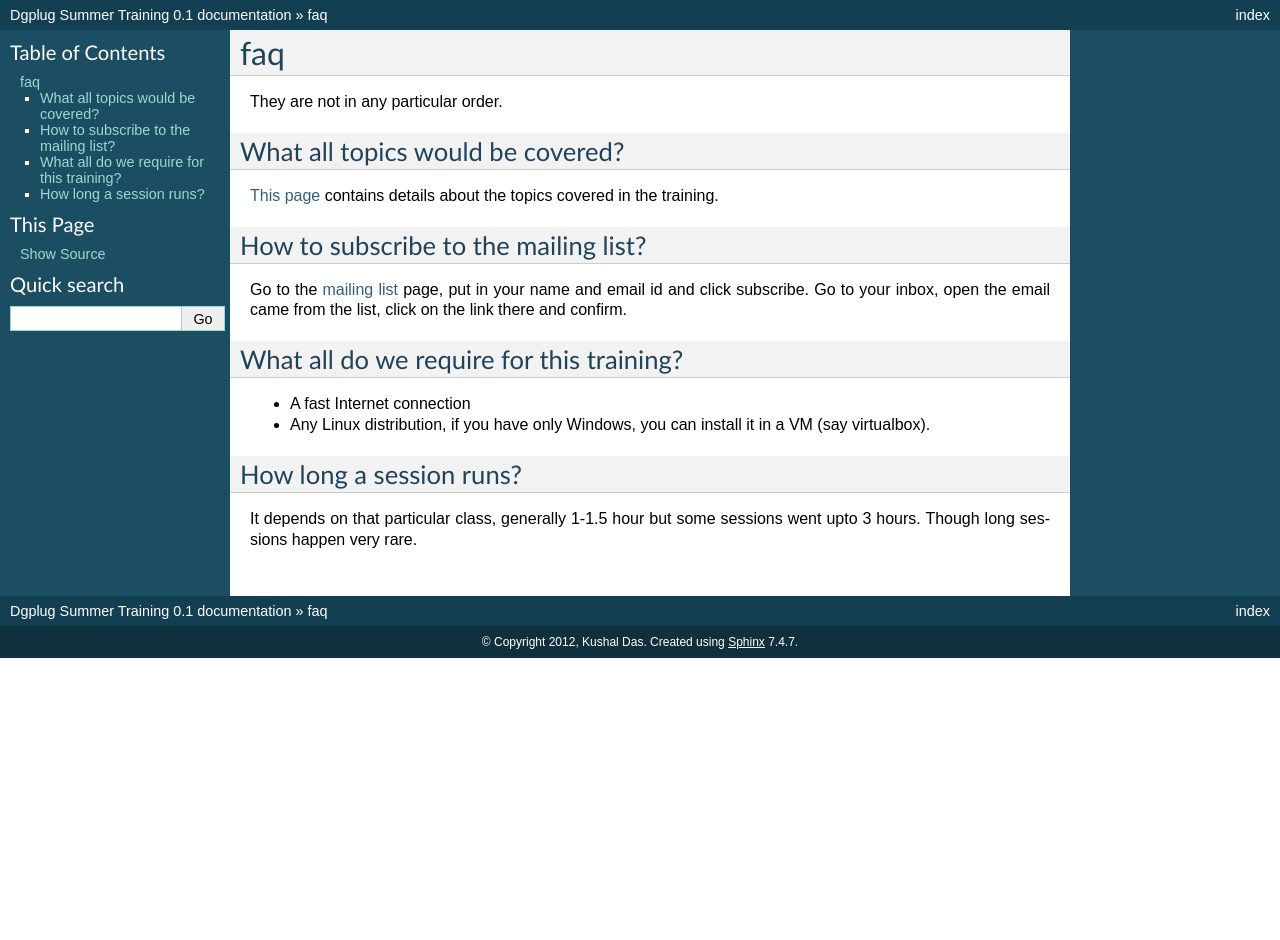
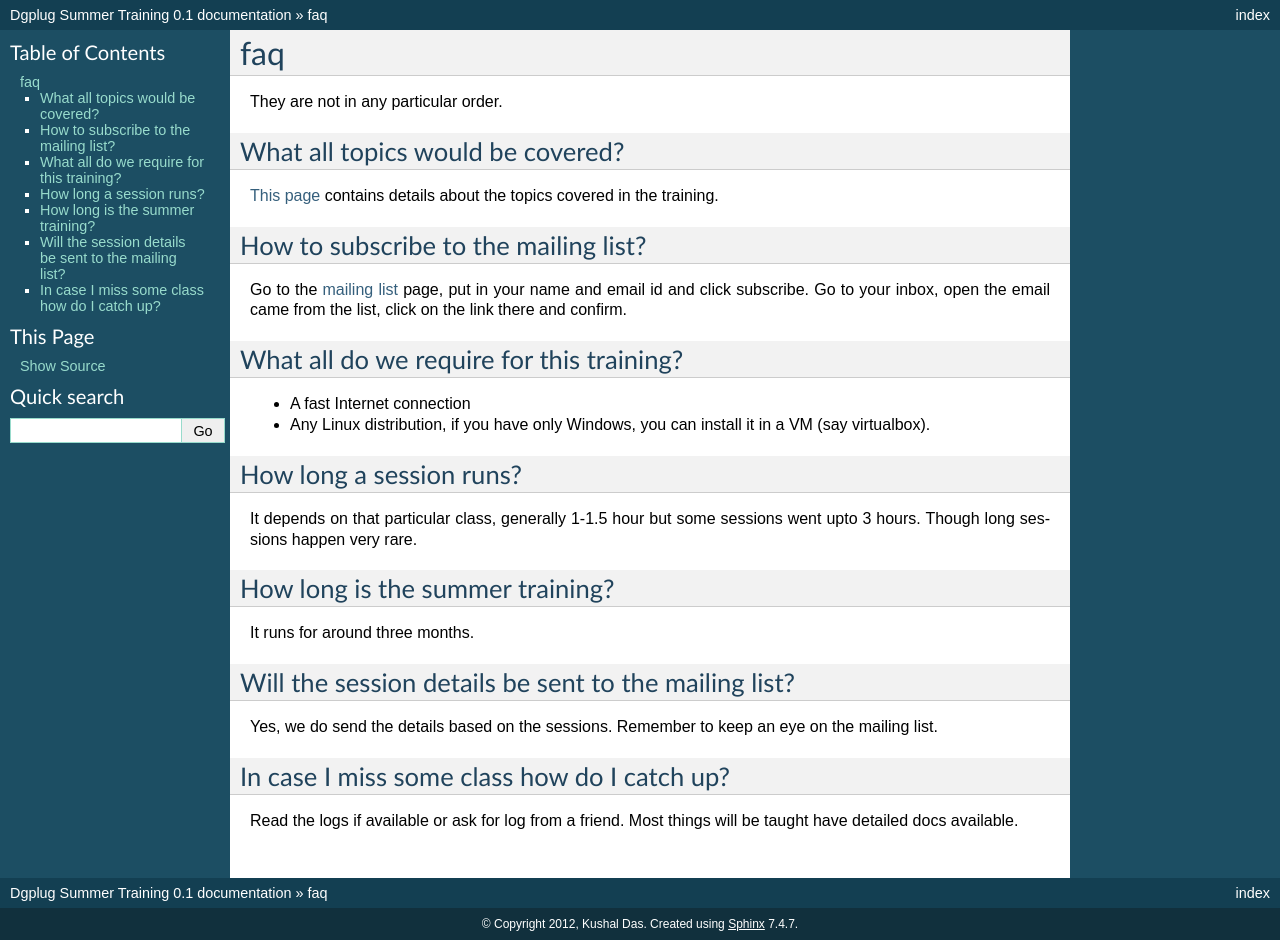
Before and after one commit to kushaldas/summertraining, a Sphinx documentation site: the page built from docs/faq.rst, in a window 1280 px wide. Built offline with Sphinx 7.4.7, drawn with Linux system fonts in a browser that asks for light colours; before the commit the page ends 900 px from its top, so only the background shows below that.

Commit message:
More questions

```diff
--- a/docs/faq.rst
+++ b/docs/faq.rst
@@ -27,3 +27,20 @@ How long a session runs?
 
 It depends on that particular class, generally 1-1.5 hour but some sessions went
 upto 3 hours. Though long sessions happen very rare.
+
+How long is the summer training?
+---------------------------------
+
+It runs for around three months.
+
+Will the session details be sent to the mailing list?
+------------------------------------------------------
+
+Yes, we do send the details based on the sessions. Remember to keep an eye on the
+mailing list.
+
+In case I miss some class how do I catch up?
+---------------------------------------------
+
+Read the logs if available or ask for log from a friend. Most things will be taught
+have detailed docs available.
```
